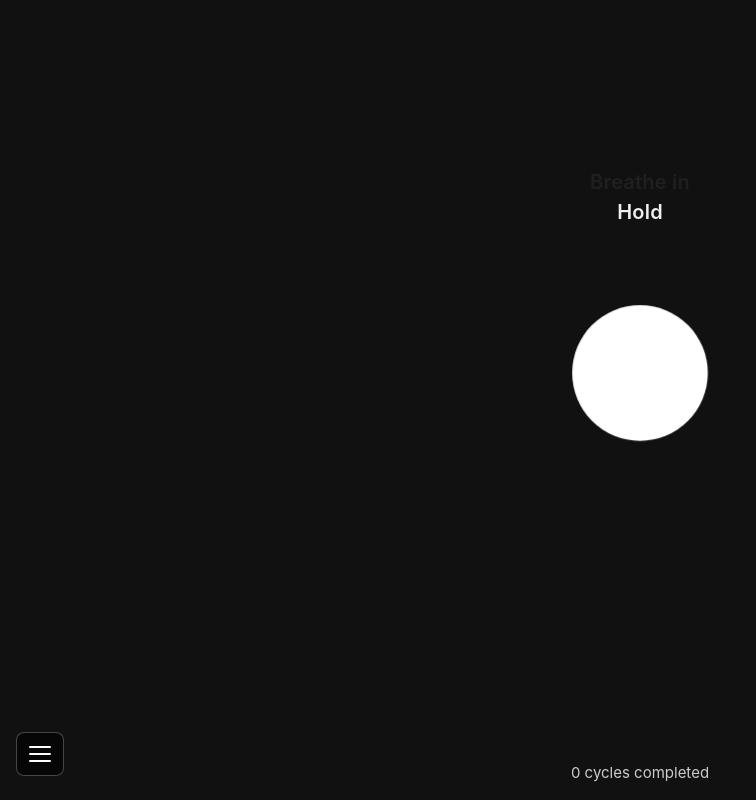
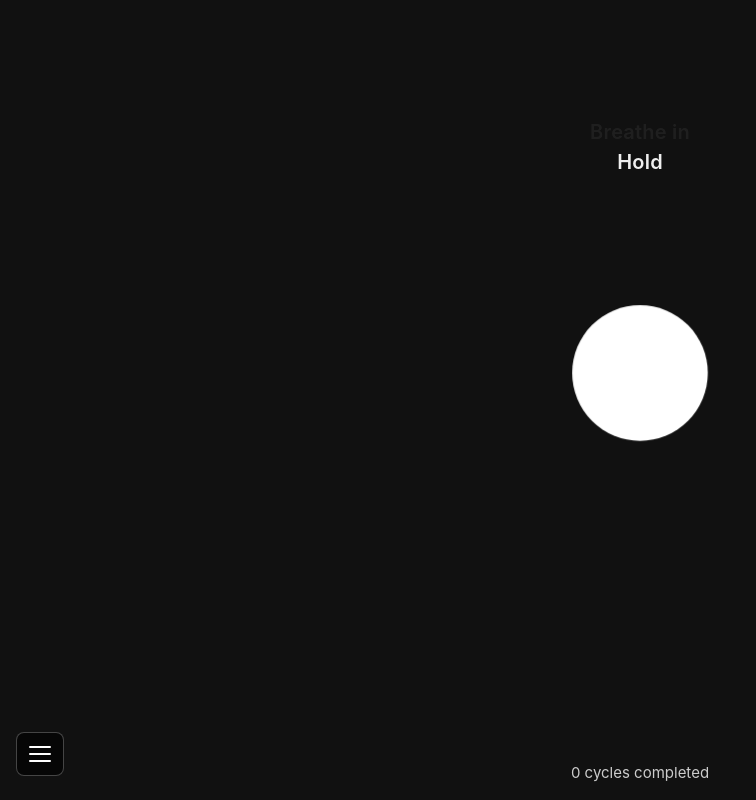
Before and after one commit to triscacezar-droid/breath, a React (Vite) app in the folder breath-web/: page / in a window 1280 px wide. Shown: the whole page, without its empty margins (0-756 px from the left). Built offline with nearby package versions, Linux system fonts and the light colour scheme; no server answers.

Commit message:
smoother transitions depending on settings

```diff
--- a/breath-web/src/App.css
+++ b/breath-web/src/App.css
@@ -448,24 +448,98 @@
   width: 100%;
 }
 
-.session > .status-slot {
+/* Single vertical stack anchored at center (sphere's position); priority: sphere > dots > text */
+.breath-stack {
   position: absolute;
   left: 50%;
-  bottom: calc(50% + clamp(56px, 14vmin, 96px));
+  bottom: 50%;
   transform: translateX(-50%);
+  top: 0;
   width: 100%;
   max-width: 100%;
+  display: flex;
+  flex-direction: column;
+  justify-content: flex-end;
+  align-items: center;
+  gap: clamp(24px, 6vmin, 48px);
+  pointer-events: none;
+  padding: 0;
+  transition: gap 0.5s cubic-bezier(0.4, 0, 0.2, 1);
+}
+
+.breath-stack__slot {
+  display: flex;
+  flex-direction: column;
+  align-items: center;
+  justify-content: center;
+}
+
+.breath-stack__slot--center {
+  transition: height 0.5s cubic-bezier(0.4, 0, 0.2, 1);
+}
+
+.breath-stack__slot--center:has(.breath-stack__spacer--center) {
+  position: relative;
+  /* Reserve ~half the circle height so the slot doesn’t dominate the stack; circle overflows and stays centered */
+  height: clamp(60px, 24vmin, 140px);
+  flex-shrink: 0;
+}
+
+.breath-stack__spacer {
+  width: 1px;
+  min-height: 0;
+  visibility: hidden;
   pointer-events: none;
 }
 
-.session > .circle {
+.breath-stack__spacer--top,
+.breath-stack__spacer--middle {
+  min-height: 2.5em;
+}
+
+.breath-stack__spacer--center {
+  min-height: clamp(60px, 24vmin, 140px);
+  width: 1px;
+}
+
+.breath-stack__floating {
+  position: absolute;
+  inset: 0;
+  left: 50%;
+  right: auto;
+  width: 100%;
+  max-width: 100%;
+  transform: translateX(-50%);
+  pointer-events: none;
+}
+
+.breath-stack__float-item {
   position: absolute;
   left: 50%;
-  top: 50%;
+  transform: translateX(-50%);
+  pointer-events: auto;
+}
+
+.breath-stack__float-item--sphere {
+  min-height: clamp(60px, 24vmin, 140px);
+}
+
+.breath-stack__float-item--sphere .circle--in-center-slot {
+  position: absolute;
+  left: 50%;
+  bottom: 0;
   margin: 0;
 }
 
-/* Text and dots stacked above the circle; slot sits just above center */
+.breath-stack__float-item--entering {
+  opacity: 0;
+  animation: breath-float-in 0.45s cubic-bezier(0.4, 0, 0.2, 1) forwards;
+}
+
+@keyframes breath-float-in {
+  to { opacity: 1; }
+}
+
 .status-slot {
   display: flex;
   flex-direction: column;
@@ -507,7 +581,7 @@
   opacity: 0;
   transform: translateY(-12px);
   pointer-events: none;
-  transition: opacity 0.35s ease, transform 0.35s ease;
+  transition: opacity 0.5s cubic-bezier(0.4, 0, 0.2, 1), transform 0.5s cubic-bezier(0.4, 0, 0.2, 1);
   max-width: 100%;
 }
 
@@ -526,7 +600,7 @@
 .phase-dots-wrap {
   opacity: 0;
   pointer-events: none;
-  transition: opacity 0.35s ease;
+  transition: opacity 0.5s cubic-bezier(0.4, 0, 0.2, 1);
 }
 
 .phase-dots-wrap--visible {
--- a/breath-web/src/App.tsx
+++ b/breath-web/src/App.tsx
@@ -1,6 +1,6 @@
 import './App.css'
 import { createClient } from '@supabase/supabase-js'
-import { useEffect, useRef, useState } from 'react'
+import { useEffect, useLayoutEffect, useRef, useState } from 'react'
 
 const SUPABASE_URL = import.meta.env.VITE_SUPABASE_URL as string | undefined
 const SUPABASE_ANON_KEY = import.meta.env.VITE_SUPABASE_ANON_KEY as string | undefined
@@ -131,8 +131,20 @@ function App() {
   const secondsLeftRef = useRef<number>(DEFAULT_DURATIONS.INHALE)
   const phaseStartTimeRef = useRef<number>(performance.now())
   const durationsRef = useRef<Record<Phase, number>>(durations)
+  const stackRef = useRef<HTMLDivElement>(null)
+  const slot1Ref = useRef<HTMLDivElement>(null)
+  const slot2Ref = useRef<HTMLDivElement>(null)
+  const slot3Ref = useRef<HTMLDivElement>(null)
 
   const [scale, setScale] = useState<number>(MIN_SCALE)
+  const [slotTops, setSlotTops] = useState<[number, number, number]>([0, 0, 0])
+  const [measuredSlotTop, setMeasuredSlotTop] = useState<'text' | null>(null)
+  const [measuredSlotMiddle, setMeasuredSlotMiddle] = useState<'text' | 'dots' | null>(null)
+  const [measuredSlotBottom, setMeasuredSlotBottom] = useState<'text' | 'dots' | 'sphere' | null>(null)
+  const [enteringText, setEnteringText] = useState(false)
+  const [enteringDots, setEnteringDots] = useState(false)
+  const [enteringSphere, setEnteringSphere] = useState(false)
+  const prevMeasuredRef = useRef({ top: null as 'text' | null, middle: null as 'text' | 'dots' | null, bottom: null as 'text' | 'dots' | 'sphere' | null })
 
   /* ---------- Derived from model (view uses these) ---------- */
   const label = phaseLabel(phase)
@@ -141,6 +153,51 @@ function App() {
   const sphereVisible = sphereVisibility === 2 || (sphereVisibility === 1 && showInfo)
   const cyclesVisible = cyclesVisibility === 2 || (cyclesVisibility === 1 && showInfo)
   const contentVisible = initialDelayPassed && contentRevealed
+
+  /* Stack slots: bottom = center (sphere's spot), then middle, then top. Priority: sphere > dots > text. */
+  const slotBottom = sphereVisible ? 'sphere' : (dotsVisible ? 'dots' : (textVisible ? 'text' : null))
+  const slotMiddle = sphereVisible
+    ? (dotsVisible ? 'dots' : (textVisible ? 'text' : null))
+    : (dotsVisible && textVisible ? 'text' : null)
+  const slotTop = sphereVisible && dotsVisible && textVisible ? 'text' : null
+
+  useLayoutEffect(() => {
+    const stack = stackRef.current
+    const s1 = slot1Ref.current
+    const s2 = slot2Ref.current
+    const s3 = slot3Ref.current
+    if (!stack || !s1 || !s2 || !s3) return
+    const stackRect = stack.getBoundingClientRect()
+    const getTop = (el: HTMLElement) => el.getBoundingClientRect().top - stackRect.top
+    setSlotTops([getTop(s1), getTop(s2), getTop(s3)])
+    const prev = prevMeasuredRef.current
+    setMeasuredSlotTop(slotTop)
+    setMeasuredSlotMiddle(slotMiddle)
+    setMeasuredSlotBottom(slotBottom)
+    setEnteringText(
+      (slotTop === 'text' || slotMiddle === 'text' || slotBottom === 'text') &&
+      prev.top !== 'text' && prev.middle !== 'text' && prev.bottom !== 'text'
+    )
+    setEnteringDots(
+      (slotMiddle === 'dots' || slotBottom === 'dots') &&
+      prev.middle !== 'dots' && prev.bottom !== 'dots'
+    )
+    setEnteringSphere(
+      slotBottom === 'sphere' && prev.bottom !== 'sphere'
+    )
+    prevMeasuredRef.current = { top: slotTop, middle: slotMiddle, bottom: slotBottom }
+  }, [slotTop, slotMiddle, slotBottom, contentVisible])
+
+  const textSlotIndex: 0 | 1 | 2 | -1 = measuredSlotTop === 'text' ? 0 : measuredSlotMiddle === 'text' ? 1 : measuredSlotBottom === 'text' ? 2 : -1
+  const dotsSlotIndex: 0 | 1 | 2 | -1 = measuredSlotMiddle === 'dots' ? 1 : measuredSlotBottom === 'dots' ? 2 : -1
+  const sphereSlotIndex: 2 | -1 = measuredSlotBottom === 'sphere' ? 2 : -1
+  const textTop = textSlotIndex === 0 ? slotTops[0] : textSlotIndex === 1 ? slotTops[1] : textSlotIndex === 2 ? slotTops[2] : 0
+  const dotsTop = dotsSlotIndex === 1 ? slotTops[1] : dotsSlotIndex === 2 ? slotTops[2] : 0
+  const sphereTop = sphereSlotIndex === 2 ? slotTops[2] : 0
+
+  const showFloatingText = textVisible && (measuredSlotTop === 'text' || measuredSlotMiddle === 'text' || measuredSlotBottom === 'text')
+  const showFloatingDots = dotsVisible && (measuredSlotMiddle === 'dots' || measuredSlotBottom === 'dots')
+  const showFloatingSphere = sphereVisible && measuredSlotBottom === 'sphere'
 
   /* ---------- Controller: 1s initial delay, then reveal everything (as if user tapped) ---------- */
   useEffect(() => {
@@ -644,7 +701,35 @@ function App() {
             </span>
           </button>
       <section className="session" aria-label="Breathing session">
-        <div className="status-slot" aria-hidden={!contentVisible || (!textVisible && !dotsVisible)}>
+        <div
+          ref={stackRef}
+          className="breath-stack"
+          aria-hidden={!contentVisible || (!textVisible && !dotsVisible && !sphereVisible)}
+        >
+          <div ref={slot1Ref} className="breath-stack__slot">
+            {slotTop != null && <div className="breath-stack__spacer breath-stack__spacer--top" aria-hidden />}
+          </div>
+          <div ref={slot2Ref} className="breath-stack__slot">
+            {slotMiddle != null && <div className="breath-stack__spacer breath-stack__spacer--middle" aria-hidden />}
+          </div>
+          <div ref={slot3Ref} className="breath-stack__slot breath-stack__slot--center">
+            {slotBottom != null && (
+              <div
+                className={`breath-stack__spacer ${slotBottom === 'sphere' ? 'breath-stack__spacer--center' : 'breath-stack__spacer--middle'}`}
+                aria-hidden
+              />
+            )}
+          </div>
+          <div className="breath-stack__floating">
+            {showFloatingText && (
+              <div
+                className={`breath-stack__float-item ${enteringText ? 'breath-stack__float-item--entering' : ''}`}
+                style={{
+                  top: textTop,
+                  transition: 'top 0.5s cubic-bezier(0.4, 0, 0.2, 1)',
+                }}
+                onAnimationEnd={() => enteringText && setEnteringText(false)}
+              >
                 <div className={`status ${contentVisible && textVisible ? 'status--visible' : 'status--hidden'}`}>
                   <div className="phase-stack">
                     {labelAnimating ? (
@@ -657,22 +742,40 @@ function App() {
                     )}
                   </div>
                 </div>
+              </div>
+            )}
+            {showFloatingDots && (
+              <div
+                className={`breath-stack__float-item ${enteringDots ? 'breath-stack__float-item--entering' : ''}`}
+                style={{
+                  top: dotsTop,
+                  transition: 'top 0.5s cubic-bezier(0.4, 0, 0.2, 1)',
+                }}
+                onAnimationEnd={() => enteringDots && setEnteringDots(false)}
+              >
                 <div className={`phase-dots-wrap ${contentVisible && dotsVisible ? 'phase-dots-wrap--visible' : 'phase-dots-wrap--hidden'}`}>
-            <PhaseDots
-              phase={phase}
-              duration={durations[phase]}
-              secondsLeft={secondsLeft}
+                  <PhaseDots phase={phase} duration={durations[phase]} secondsLeft={secondsLeft} />
+                </div>
+              </div>
+            )}
+            {showFloatingSphere && (
+              <div
+                className={`breath-stack__float-item breath-stack__float-item--sphere ${enteringSphere ? 'breath-stack__float-item--entering' : ''}`}
+                style={{
+                  top: sphereTop,
+                  transition: 'top 0.5s cubic-bezier(0.4, 0, 0.2, 1)',
+                }}
+                onAnimationEnd={() => enteringSphere && setEnteringSphere(false)}
+              >
+                <div
+                  className={`circle circle--in-center-slot ${contentVisible && sphereVisible ? 'circle--visible' : 'circle--hidden'}`}
+                  data-phase={phase}
+                  style={{ transform: `translate(-50%, 50%) scale(${scale})` }}
                 />
               </div>
+            )}
           </div>
-
-        <div
-            className={`circle ${contentVisible && sphereVisible ? 'circle--visible' : 'circle--hidden'}`}
-            data-phase={phase}
-            style={{
-              transform: `translate(-50%, -50%) scale(${scale})`,
-            }}
-          />
+        </div>
       </section>
       <footer className={`cycles-footer ${contentVisible && cyclesVisible ? 'cycles-footer--visible' : 'cycles-footer--hidden'}`} aria-hidden={!contentVisible || !cyclesVisible}>
         <span>{cycleCount} cycles completed</span>
```
Lines whose indentation alone changed are shown as unchanged.
